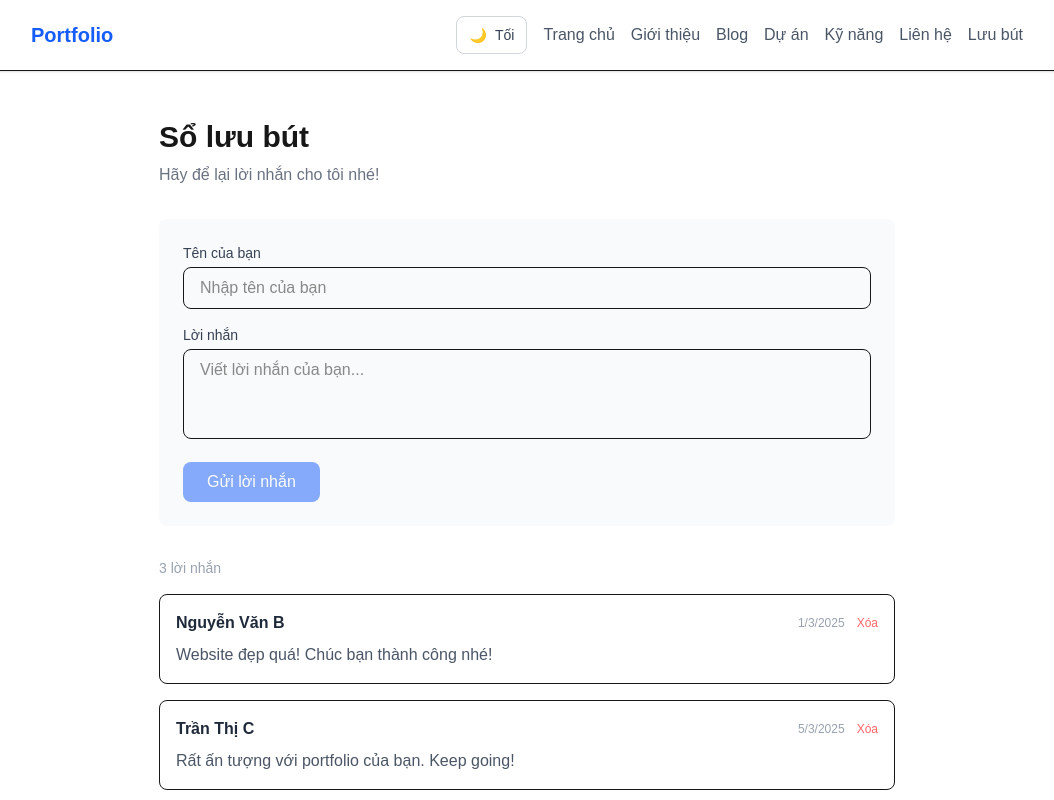
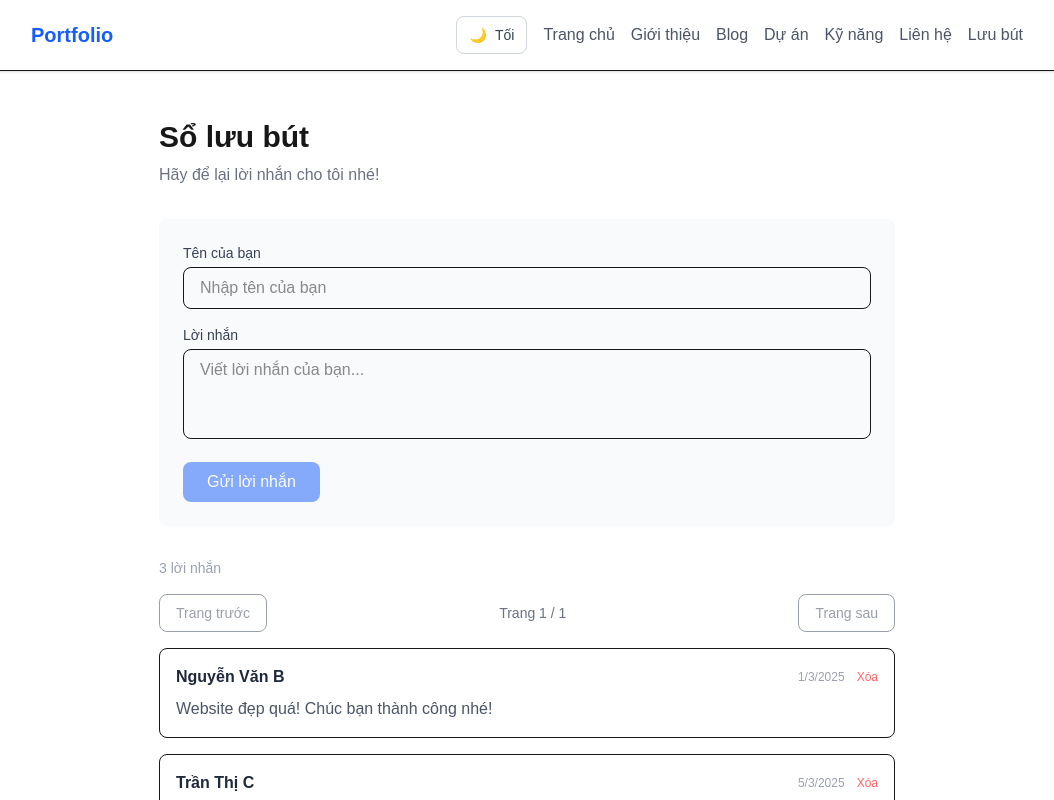
Before and after one commit to 2115199-CNMATK4/ctk46-lab01, a Next.js app: page /guestbook in a window 1280 px wide. Shown: the top 800 px of the page, without its empty margins (113-1167 px from the left). Built offline with nearby package versions, Linux system fonts and the light colour scheme.

Commit message:
feat: add next/prev button for guestbook
Co-authored-by: Copilot <copilot@github.com>

```diff
--- a/src/app/guestbook/page.tsx
+++ b/src/app/guestbook/page.tsx
@@ -16,11 +16,20 @@ export default function GuestbookPage() {
     "/api/guestbook",
     fetcher,
   );
+  const [currentPage, setCurrentPage] = useState(1);
   const [deletingId, setDeletingId] = useState<string | null>(null);
   // State cho form
   const [name, setName] = useState("");
   const [message, setMessage] = useState("");
   const [submitting, setSubmitting] = useState(false);
+
+  const pageSize = 5;
+  const totalPages = Math.max(1, Math.ceil(entries.length / pageSize));
+  const safeCurrentPage = Math.min(currentPage, totalPages);
+  const paginatedEntries = entries.slice(
+    (safeCurrentPage - 1) * pageSize,
+    safeCurrentPage * pageSize,
+  );
   // Xử lý gửi lời nhắn mới
   async function handleSubmit(e: React.FormEvent) {
     e.preventDefault();
@@ -127,7 +136,30 @@ transition-colors disabled:opacity-50 disabled:cursor-not-allowed"
       {!isLoading && !error && (
         <div className="space-y-4">
           <p className="text-sm text-gray-400">{entries.length} lời nhắn</p>
-          {entries.map((entry) => (
+          <div className="flex items-center justify-between gap-3">
+            <button
+              type="button"
+              onClick={() => setCurrentPage((prev) => Math.max(1, prev - 1))}
+              disabled={safeCurrentPage === 1}
+              className="px-4 py-2 rounded-lg border text-sm font-medium text-gray-700 hover:bg-gray-50 transition-colors disabled:opacity-50 disabled:cursor-not-allowed"
+            >
+              Trang trước
+            </button>
+            <span className="text-sm text-gray-500">
+              Trang {safeCurrentPage} / {totalPages}
+            </span>
+            <button
+              type="button"
+              onClick={() =>
+                setCurrentPage((prev) => Math.min(totalPages, prev + 1))
+              }
+              disabled={safeCurrentPage === totalPages}
+              className="px-4 py-2 rounded-lg border text-sm font-medium text-gray-700 hover:bg-gray-50 transition-colors disabled:opacity-50 disabled:cursor-not-allowed"
+            >
+              Trang sau
+            </button>
+          </div>
+          {paginatedEntries.map((entry) => (
             <div
               key={entry.id}
               className="border rounded-lg p-4 hover:shadow-sm transition-shadow"
```
